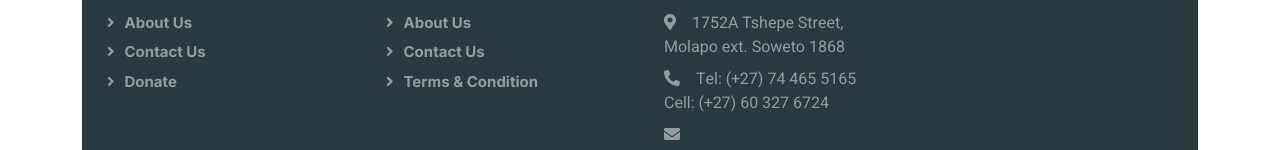
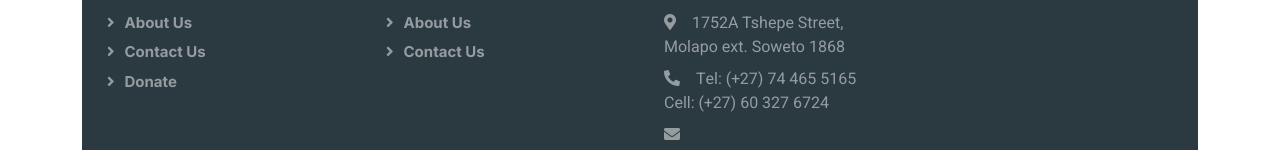
Before and after one commit to Tebogo9it/HBGGC, a plain HTML site: page public/Pictures.html in a window 1280 px wide. Shown: the part 2164-2314 px from the top of the page. Drawn offline with nearby package versions, Linux system fonts and the light colour scheme.

Commit message:
removed terms and conditions

```diff
--- a/public/Pictures.html
+++ b/public/Pictures.html
@@ -175,7 +175,7 @@
                                 <h5 class="text-white mb-4">Links</h5>
                                 <a class="btn btn-link text-white-50" href="">About Us</a>
                                 <a class="btn btn-link text-white-50" href="">Contact Us</a>
-                               <a class="btn btn-link text-white-50" href="">Terms & Condition</a>
+
                             </div>
 
                             <div class="col-lg-3 col-md-6">
```
